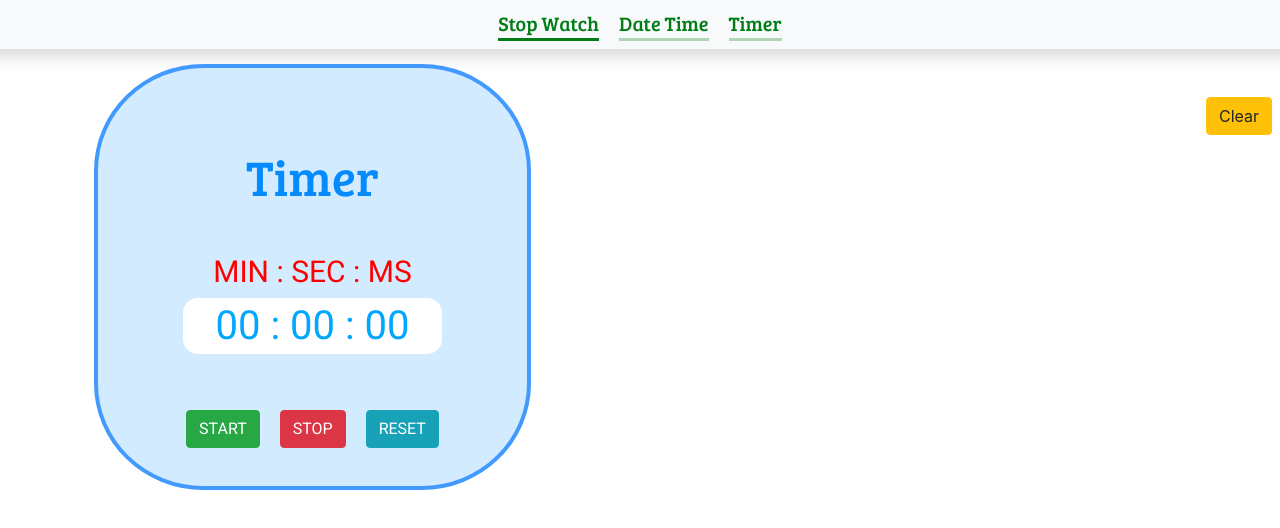
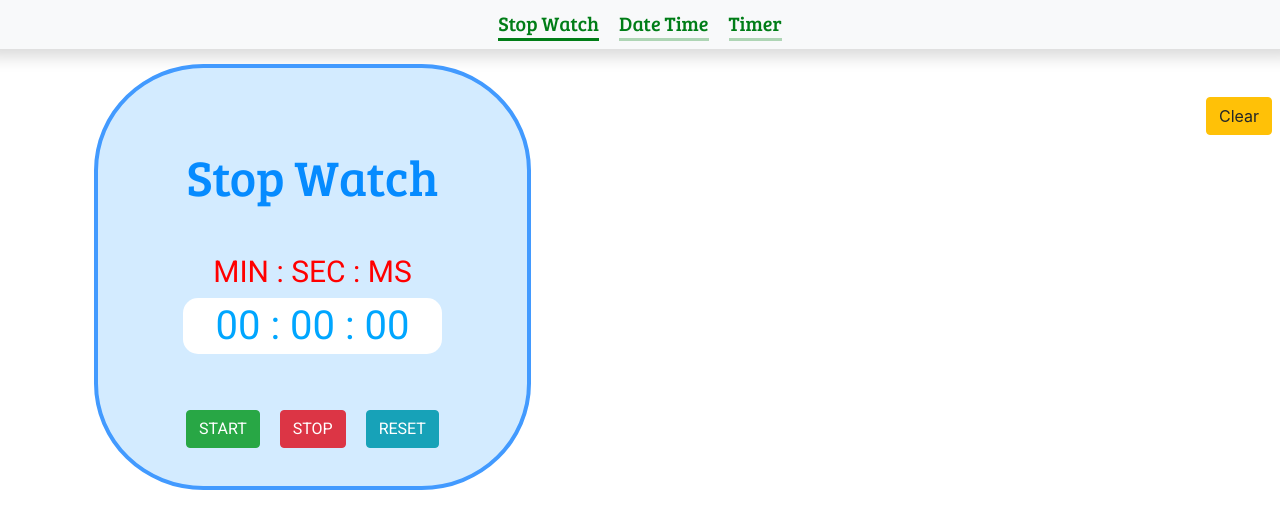
Before and after one commit to Mahesh-Maddhi/stopWatch-timer-dateTime, a plain HTML site: page index.html in a window 1280 px wide. Drawn offline with nearby package versions, Linux system fonts and the light colour scheme; a web font is replaced by a local one.

Commit message:
Update index.html

```diff
--- a/index.html
+++ b/index.html
@@ -34,7 +34,8 @@
             <div class="col-12 col-lg-6">
 
                 <div class="bg-container">
-                    <h1 class="heading text-center m-5">Timer</h1>
+                    <h1 class="heading text-center m-5">Stop Watch
+</h1>
                     <h2 class="units text-center">MIN : SEC : MS</h2>
                     <h2 class="timer text-center mb-5">
                         <span id="minutes">00</span>
```
